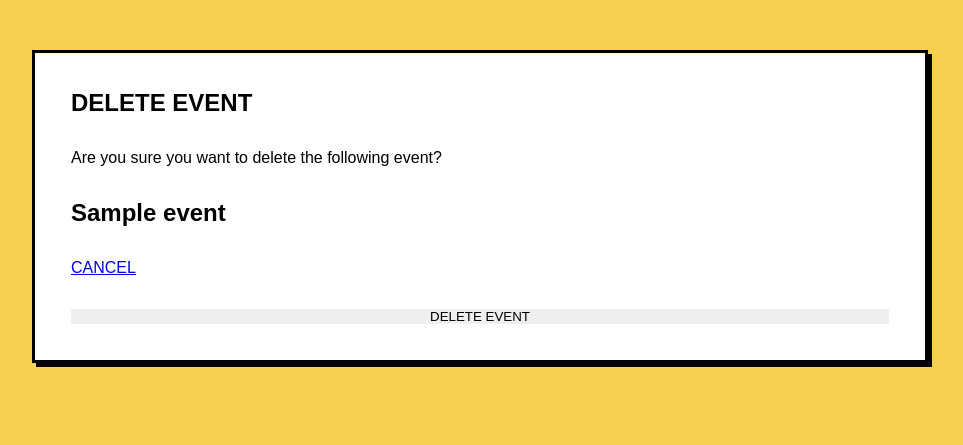
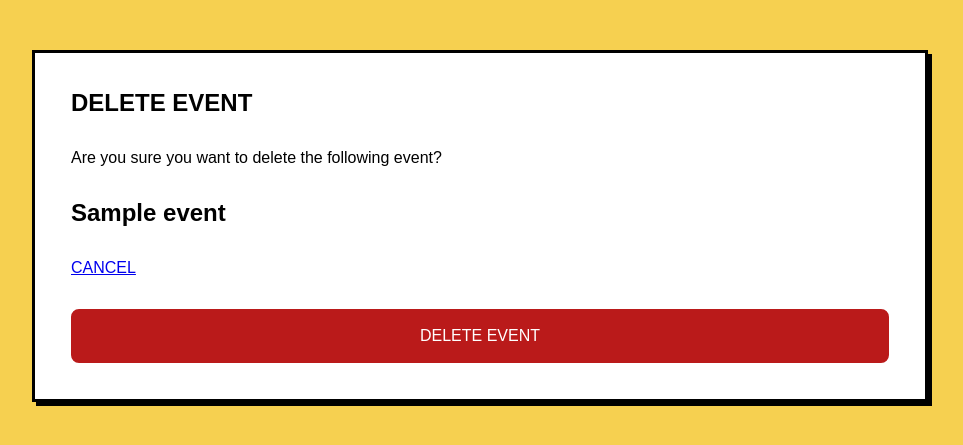
Before and after one commit to CatherineP37/Django-events-calendar, a Django app: page /event/1/delete in a window 1280 px wide. Shown: the top 445 px of the page, without its empty margins (160-1123 px from the left). Run offline with Django 5.2, Linux system fonts and the light colour scheme; tables that the repository leaves empty hold one stand-in row (values such as "Sample post").

Commit message:
Add CSS styling to delete event button

```diff
--- a/events_calendar/static/style.css
+++ b/events_calendar/static/style.css
@@ -284,6 +284,21 @@ main {
     background-color: #FFEBA6;
 }
 
+/* Link to page for deleting an event */
+
+.delete-button {
+    display: inline-block;
+    width: 100%;
+    font-size: 1rem;
+    text-align: center;
+    text-decoration: none;
+    color: #FFFFFF;
+    background-color: #BA1A1A;
+    border-radius: 8px;
+    border: 2px solid #BA1A1A;
+    padding: 16px 1rem;
+}
+
 @media screen and (min-width: 576px) {
 
     /* Calendar container */
```
